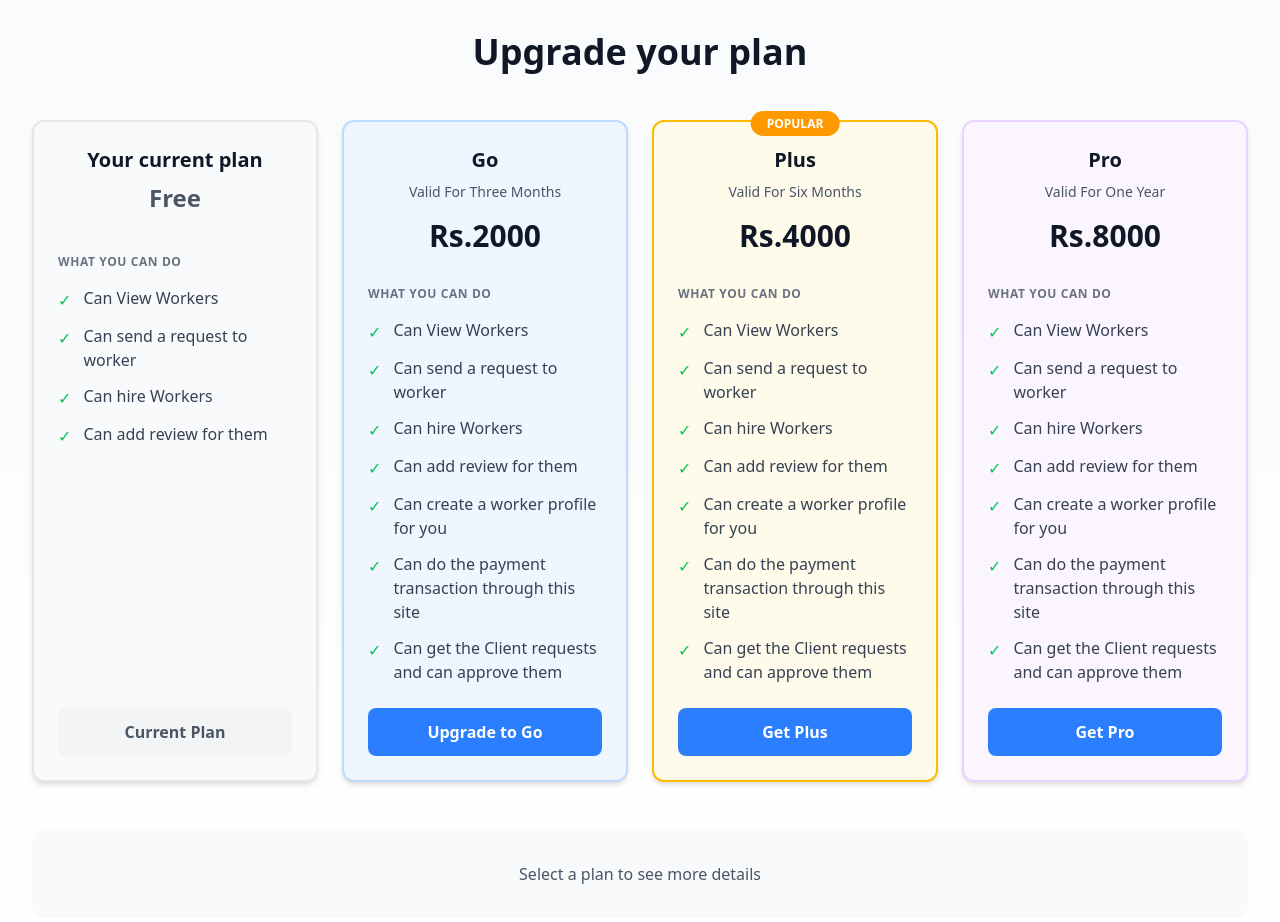
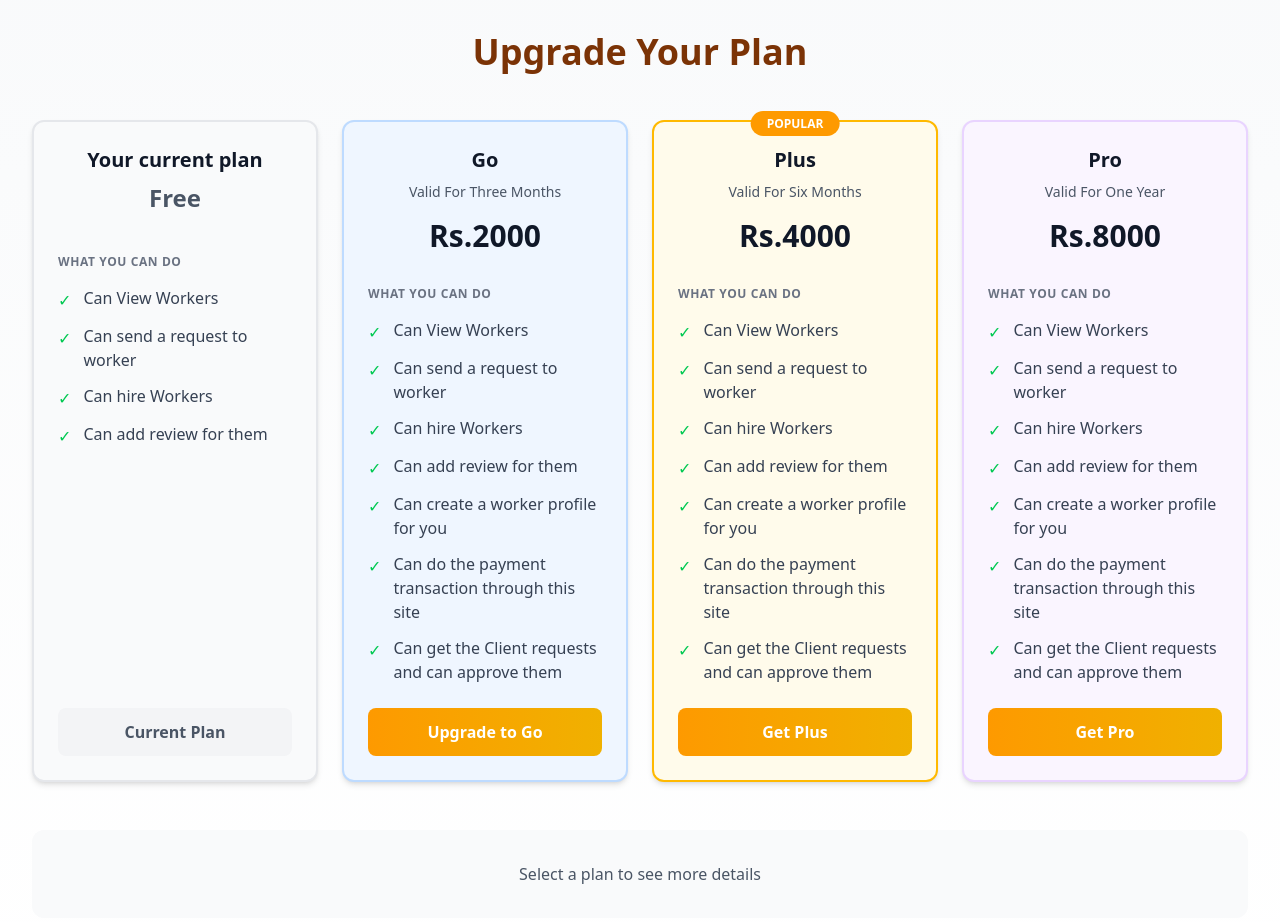
Before and after one commit to HasalKenula/WorkSure-frontend, a React (Vite) app: page /planUpgradePage in a window 1280 px wide. Shown: the top 922 px of the page. Built offline with nearby package versions, Linux system fonts and the light colour scheme; sample sign-in values are in the browser's storage.

Commit message:
btns changed

```diff
--- a/src/pages/PlanUpgradePage.jsx
+++ b/src/pages/PlanUpgradePage.jsx
@@ -154,7 +154,9 @@ export default function PlanUpgradePage(){
 
 
                     <button
-                        className={`w-full py-3 px-4 rounded-lg font-semibold transition-all duration-200 ${isSelected ? 'bg-green-500 hover:bg-green-600 text-white' : 'bg-blue-500 hover:bg-blue-600 text-white'}`}
+                    // px-6 py-3 bg-gradient-to-r from-amber-500 to-yellow-500 text-white font-bold rounded-xl hover:shadow-lg hover:scale-105 transition-all duration-300 flex items-center gap-2 justify-center whitespace-nowrap
+                        className={`w-full py-3 px-4 rounded-lg font-semibold transition-all duration-200 ${isSelected ? 'bg-gradient-to-r from-amber-500 to-yellow-500  text-white' :
+                        'bg-gradient-to-r from-amber-500 to-yellow-500 hover:shadow-lg hover:scale-105 transition-all duration-300 text-white'}`}
                         onClick={() => handlePlanSelect(plan)}
                     >
                         {plan.cta}
@@ -174,8 +176,8 @@ export default function PlanUpgradePage(){
             <div className="max-w-7xl mx-auto">
                 {/* Header */}
                 <header className="text-center mb-12">
-                    <h1 className="text-3xl md:text-4xl font-bold text-gray-900 mb-6">
-                        Upgrade your plan
+                    <h1 className="text-3xl md:text-4xl font-bold text-amber-900 mb-3 text-center6">
+                        Upgrade Your Plan
                     </h1>
 
 
```
